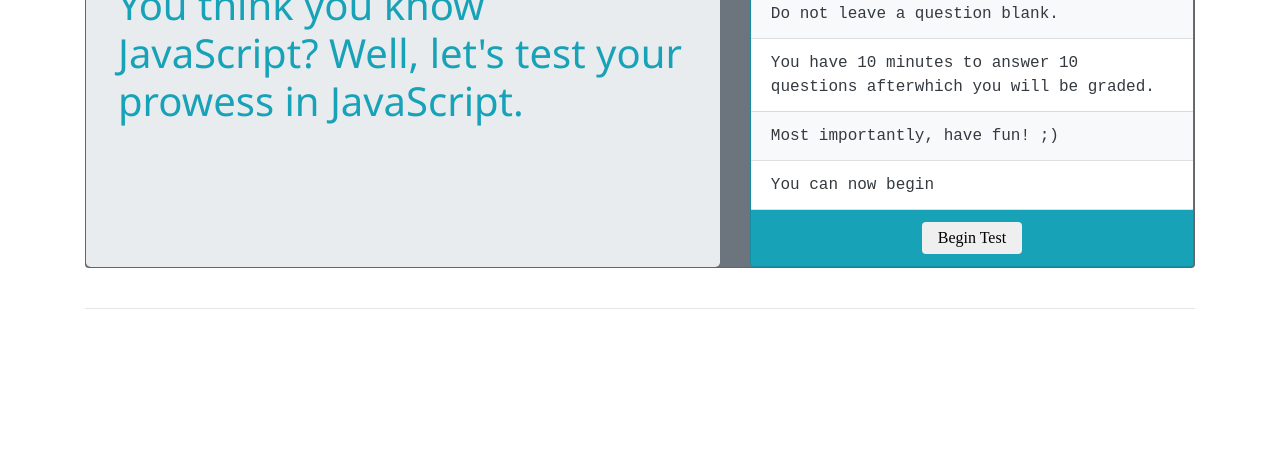
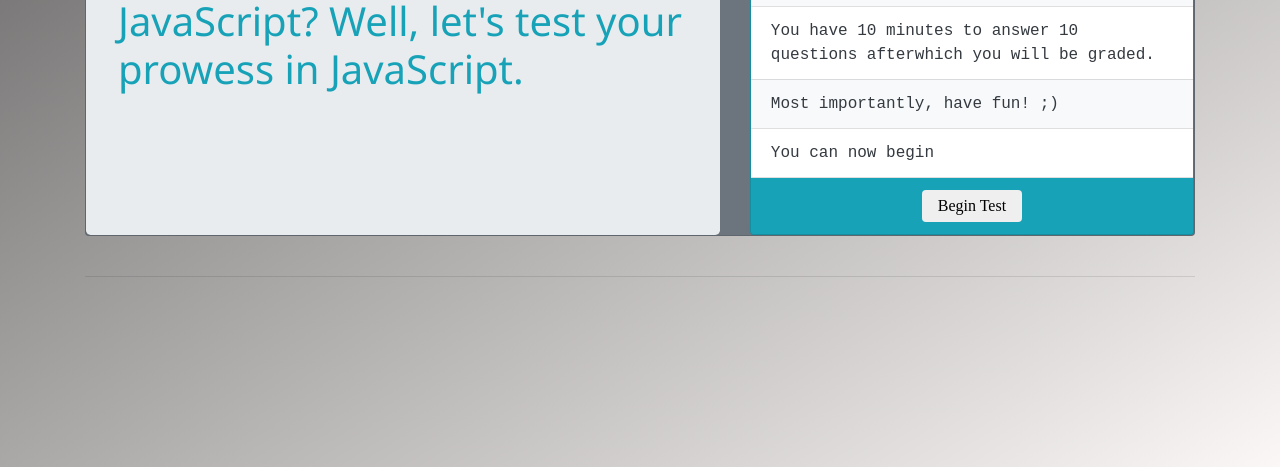
Before and after one commit to isnakolah/quiz-board, a plain HTML site: page index.html in a window 1280 px wide. Shown: the part 333-800 px from the top of the page. Drawn offline with nearby package versions, Linux system fonts and the light colour scheme.

Commit message:
make the background a gradient

```diff
--- a/css/styles.css
+++ b/css/styles.css
@@ -1,5 +1,5 @@
 body {
-  background-image: url("img/")
+  background: url("img/hacker.jpg");
 }
 .jumbotron {
   font-family: 'Segoe UI', Tahoma, Geneva, Verdana, sans-serif;
@@ -65,5 +65,11 @@
   color: white;
 }
 .container {
-  margin-top: 10rem;
+  margin-top: 10%;
 }
+body {
+  background-image: linear-gradient(to bottom right, rgb(90, 88, 88),rgb(251, 247, 247));
+  background-repeat: no-repeat;
+  background-position: left top;
+  background-attachment: fixed;
+}
--- a/index.html
+++ b/index.html
@@ -1,5 +1,5 @@
 <!DOCTYPE html>
-<html lang="en">
+<html lang="en" background = "img/code.jpg">
 <head>
     <meta charset="UTF-8">
     <meta name="viewport" content="width=device-width, initial-scale=1.0">
@@ -51,6 +51,7 @@
     <!--Loading the CDN first-->
     <script src="//code.jquery.com/jquery-3.3.1.slim.min.js" integrity="sha256-3edrmyuQ0w65f8gfBsqowzjJe2iM6n0nKciPUp8y+7E=" crossorigin="anonymous"></script>
     <!--If CDN doesn't load use the local version-->
-    <script>window.jQuery || document.write('<script src= "js/jquery"><\/script>')</script>
+    <script src="js/jquery-3.3.1.js"></script>
+    <script src="js/scripts.js"></script>
 </footer>
 </html>
```
